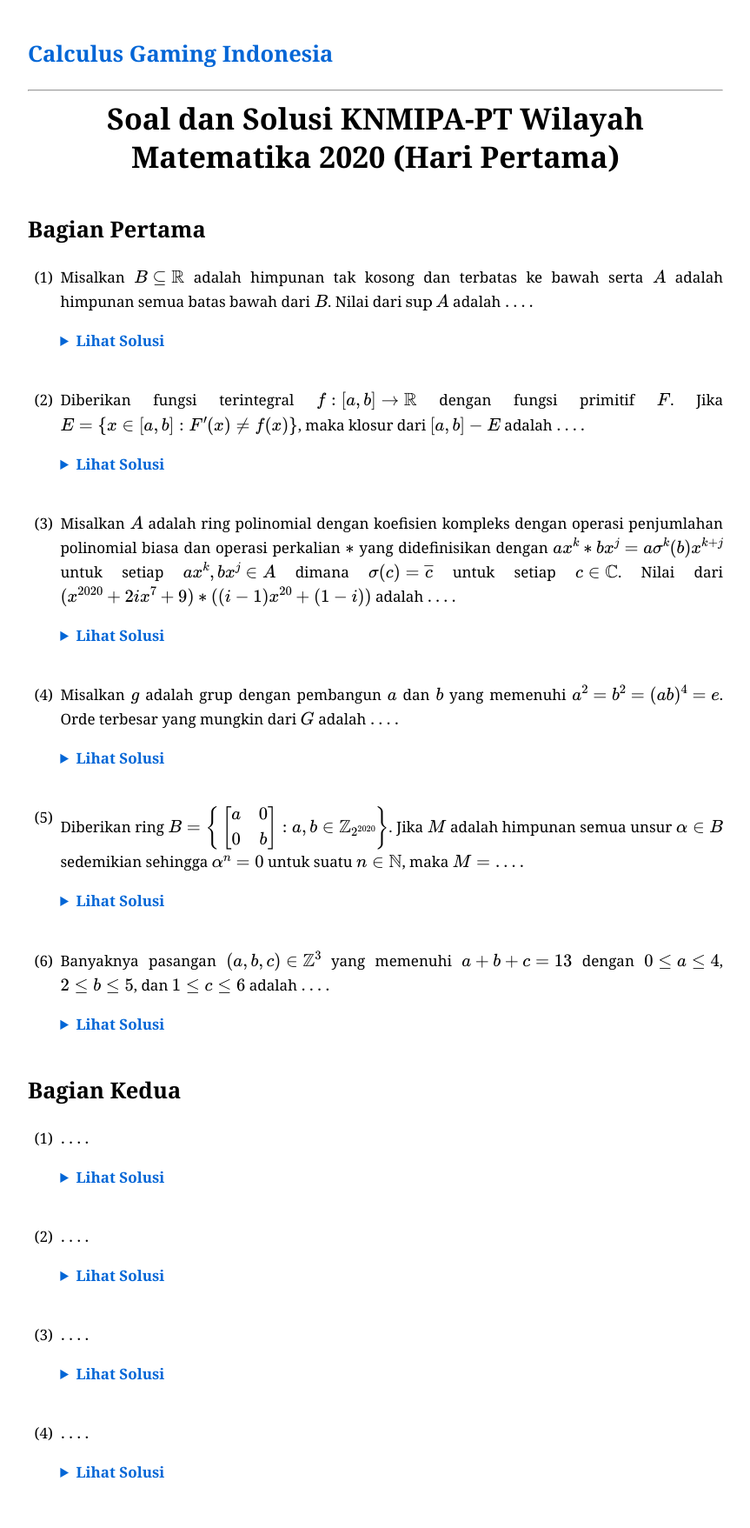
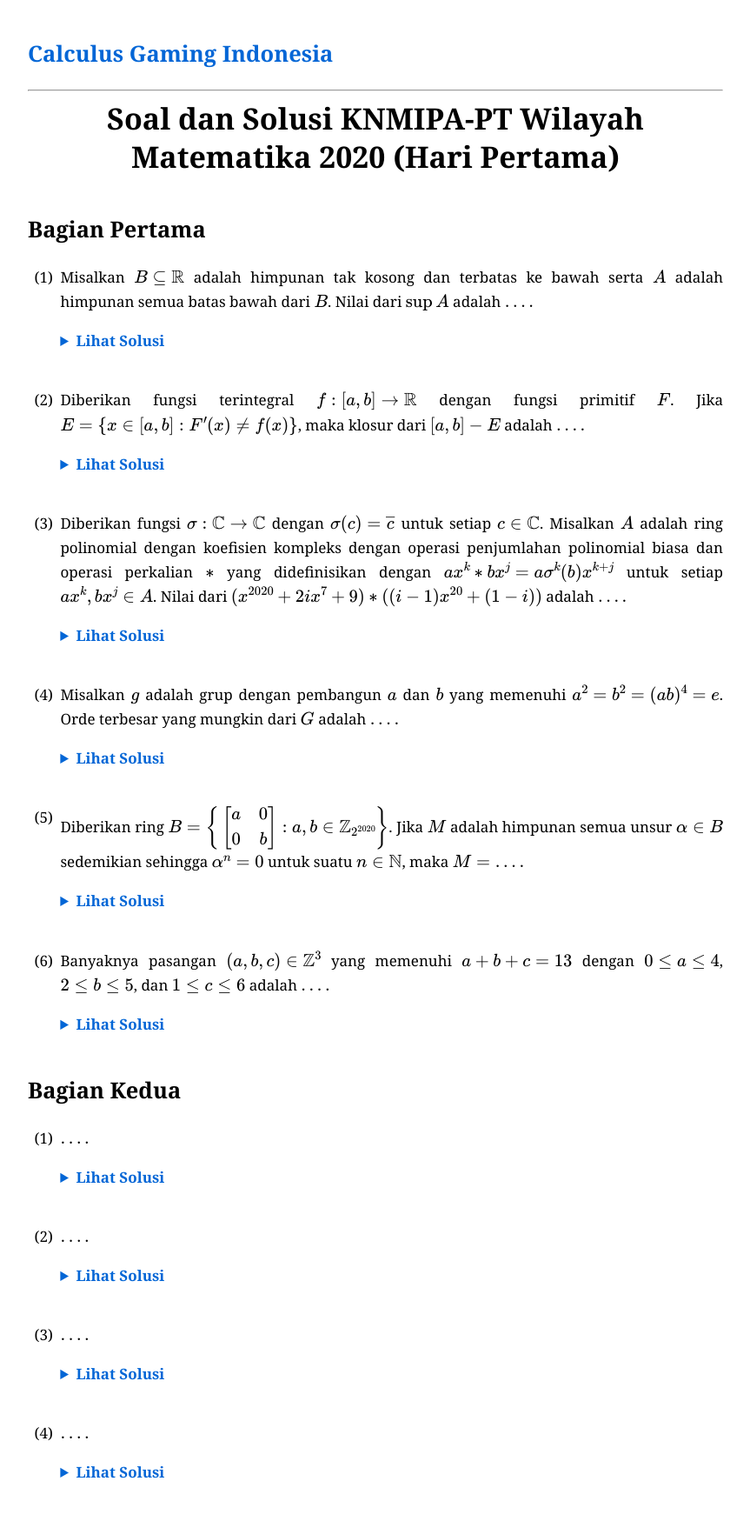
Before and after one commit to calculusgamingindonesia/calculusgamingindonesia.github.io, a Jekyll site: the page built from _posts/2026-07-05-knmipa-pt-wil-mat-20-1.md, in a window 1280 px wide. Shown: the whole page at 87% size, without its empty margins (208-1071 px from the left). Built offline with Jekyll 4.4.1, drawn with Linux system fonts in a browser that asks for light colours; some web fonts are replaced.

Commit message:
Update 2026-07-05-knmipa-pt-wil-mat-20-1.md

```diff
--- a/_posts/2026-07-05-knmipa-pt-wil-mat-20-1.md
+++ b/_posts/2026-07-05-knmipa-pt-wil-mat-20-1.md
@@ -24,7 +24,7 @@ urutan: 105
    Solusi diserahkan kepada pembaca sebagai latihan.
    </div></details>
 
-3. Misalkan $A$ adalah ring polinomial dengan koefisien kompleks dengan operasi penjumlahan polinomial biasa dan operasi perkalian $\ast$ yang didefinisikan dengan $ax^k\ast bx^j=a\sigma^k(b)x^{k+j}$ untuk setiap $ax^k, bx^j\in A$ dimana $\sigma(c)=\overline{c}$ untuk setiap $c\in\mathbb{C}$. Nilai dari $(x^{2020}+2ix^7+9)\ast((i-1)x^{20}+(1-i))$ adalah $\dots.$
+3. Diberikan fungsi $\sigma:\mathbb{C}\to\mathbb{C}$ dengan $\sigma(c)=\overline{c}$ untuk setiap $c\in\mathbb{C}$. Misalkan $A$ adalah ring polinomial dengan koefisien kompleks dengan operasi penjumlahan polinomial biasa dan operasi perkalian $\ast$ yang didefinisikan dengan $ax^k\ast bx^j=a\sigma^k(b)x^{k+j}$ untuk setiap $ax^k, bx^j\in A$. Nilai dari $(x^{2020}+2ix^7+9)\ast((i-1)x^{20}+(1-i))$ adalah $\dots.$
 
    <details><summary>Lihat Solusi</summary><div class="kotak-solusi" markdown="1">
    Solusi diserahkan kepada pembaca sebagai latihan.
```
